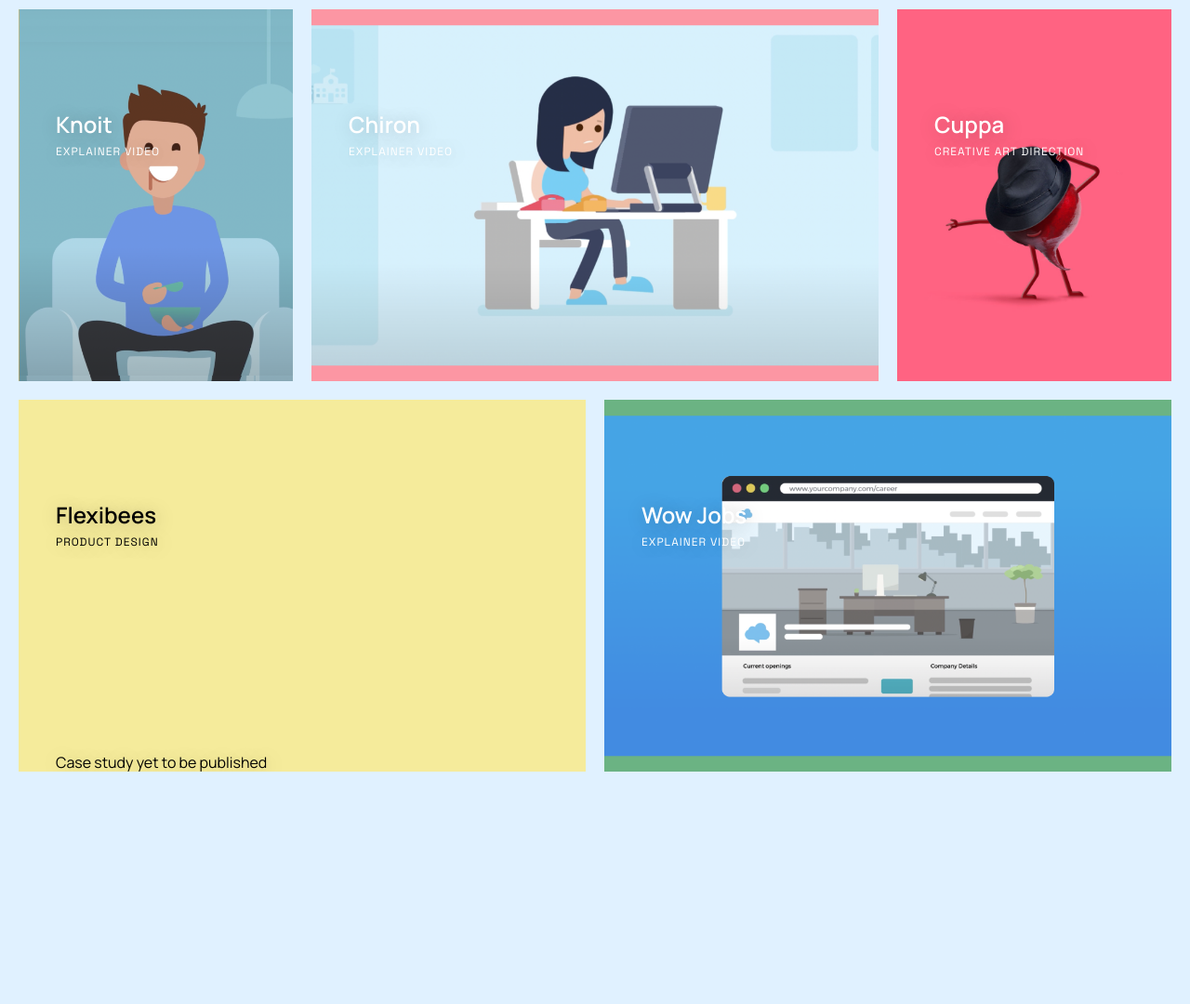
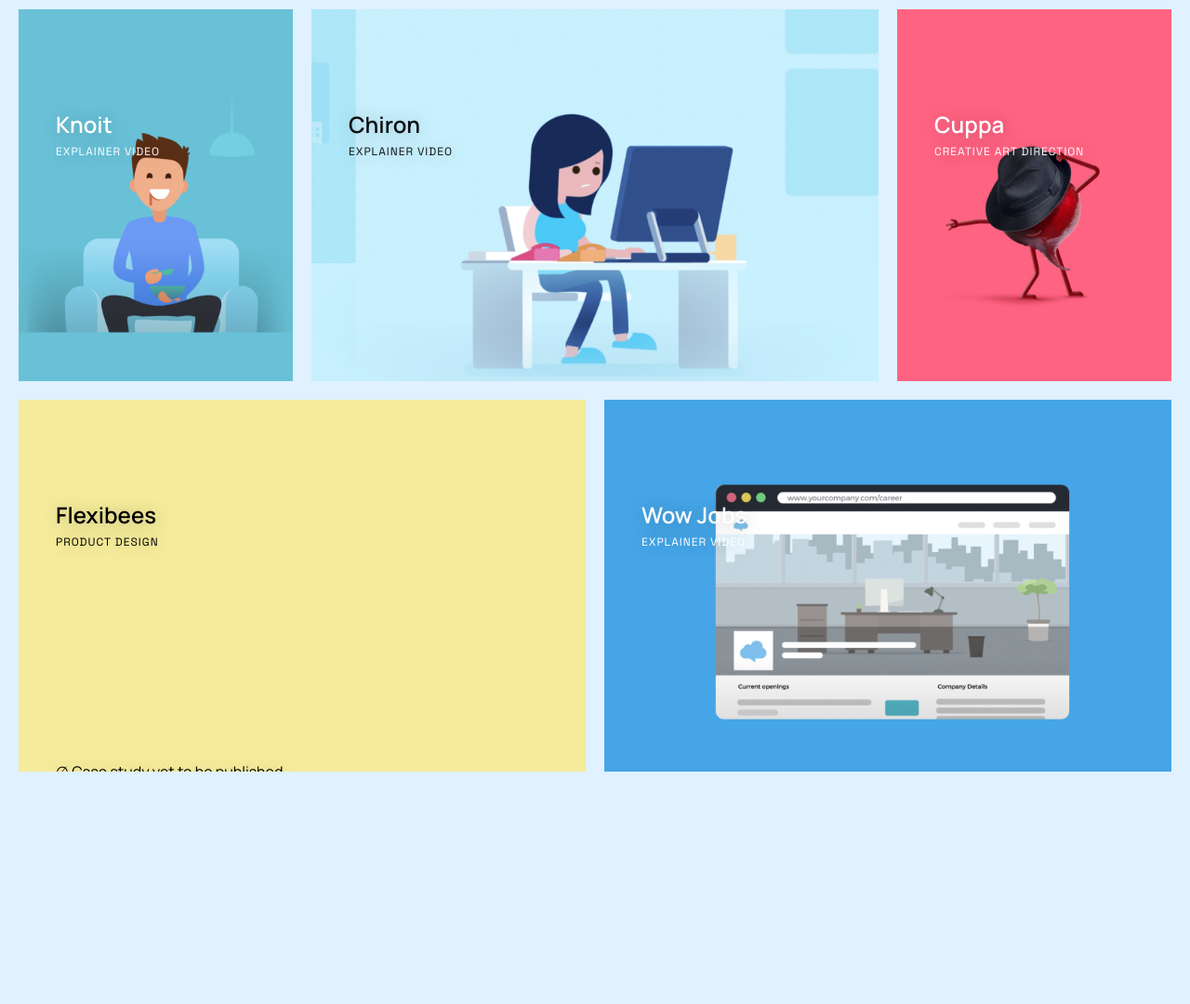
Before and after one commit to KrishnaAnandh/Kribbler.design, a PHP site: page /works.html in a window 1280 px wide. Shown: the part 1258-2338 px from the top of the page at 93% size. Run offline with PHP 8.4, Linux system fonts and the light colour scheme; some libraries are stand-ins or nearby versions.

Commit message:
fixes in works page

```diff
--- a/css/style.css
+++ b/css/style.css
@@ -2841,6 +2841,14 @@ a:hover::after{
   /* span でもセル何個か定義できる */
 }
 
+@media screen and (min-width: 480px) and (max-width: 760px) {
+  .page-works .works-list-1 {
+    -ms-grid-columns: 1fr 1fr;
+        grid-template-columns: 1fr 1fr;
+    grid-auto-rows: 400px;
+  }
+}
+
 @media screen and (max-width: 480px) {
   .page-works .works-list-1 {
     -ms-grid-columns: 1fr;
@@ -2866,6 +2874,16 @@ a:hover::after{
 .page-works .works-list-1 .work:hover img {
   -webkit-transform: translate(-50%, -50%) scale(1.1) rotate(1deg);
           transform: translate(-50%, -50%) scale(1.1) rotate(1deg);
+}
+
+.page-works .works-list-1 .work::after {
+  content: "";
+  position: absolute;
+  width: 100%;
+  height: 130px;
+  top: 0;
+  left: 0;
+  z-index: 1;
 }
 
 .page-works .works-list-1 .work .work-details {
@@ -2898,6 +2916,7 @@ a:hover::after{
 .page-works .works-list-1 .work .work-details p {
   color: inherit;
   letter-spacing: 0px;
+  margin: 0;
 }
 
 .page-works .works-list-1 .work .work-details .work-type {
@@ -2925,16 +2944,21 @@ a:hover::after{
   transition: inherit;
 }
 
+@media screen and (max-width: 760px) and (min-width: 480px) {
+  .page-works .works-list-1 .work {
+    grid-row: span 1;
+    grid-column: span 1;
+  }
+}
+
 .page-works .works-list-1 .work-1 {
   background: #09b0d4;
-  grid-row: span 2;
-  grid-column: span 2;
-}
-
-@media screen and (max-width: 480px) {
+}
+
+@media screen and (min-width: 760px) {
   .page-works .works-list-1 .work-1 {
-    grid-row: span 1;
-    grid-column: span 1;
+    grid-row: span 2;
+    grid-column: span 2;
   }
 }
 
@@ -2944,22 +2968,43 @@ a:hover::after{
 }
 
 .page-works .works-list-1 .work-2 {
-  background: #c1cc70;
-  grid-column: span 2;
+  background: linear-gradient(-45deg, #43c587, #6ad2b3);
+}
+
+@media screen and (min-width: 760px) {
+  .page-works .works-list-1 .work-2 {
+    grid-column: span 2;
+  }
+}
+
+.page-works .works-list-1 .work-2::after {
+  background: -webkit-gradient(linear, left bottom, left top, from(#0000), to(#55c7a3));
+  background: linear-gradient(0deg, #0000, #55c7a3);
 }
 
 .page-works .works-list-1 .work-3 {
-  background: #f35e7b;
-  grid-column: span 2;
+  background: #a897f3;
+}
+
+@media screen and (min-width: 760px) {
+  .page-works .works-list-1 .work-3 {
+    grid-column: span 2;
+  }
 }
 
 .page-works .works-list-1 .work-4 {
-  background: #f7c05b;
+  background: #69c1d7;
 }
 
 .page-works .works-list-1 .work-5 {
-  background: #fc96a3;
-  grid-column: span 2;
+  background: #c8f0fe;
+  color: #000e;
+}
+
+@media screen and (min-width: 760px) {
+  .page-works .works-list-1 .work-5 {
+    grid-column: span 2;
+  }
 }
 
 .page-works .works-list-1 .work-6 {
@@ -2968,13 +3013,23 @@ a:hover::after{
 
 .page-works .works-list-1 .work-7 {
   background: #F5EB9B;
-  grid-column: span 2;
   color: #000;
 }
 
+@media screen and (min-width: 760px) {
+  .page-works .works-list-1 .work-7 {
+    grid-column: span 2;
+  }
+}
+
 .page-works .works-list-1 .work-8 {
-  background: #6bb383;
-  grid-column: span 2;
+  background: #44a4e4;
+}
+
+@media screen and (min-width: 760px) {
+  .page-works .works-list-1 .work-8 {
+    grid-column: span 2;
+  }
 }
 
 .page-blogs .cover {
--- a/css/style.scss
+++ b/css/style.scss
@@ -2363,6 +2363,10 @@ a:hover::after{
         grid-gap: 20px;
         grid-template-rows: repeat(4, 400px);
         grid-template-columns: repeat(4, 1fr);
+        @media screen and (min-width:480px) and (max-width:760px){
+            grid-template-columns: 1fr 1fr;
+            grid-auto-rows: 400px;
+        }
         @media screen and (max-width:480px){
             grid-template-columns: 1fr;
             grid-auto-rows: 400px;
@@ -2384,6 +2388,16 @@ a:hover::after{
             &:hover img{
                 transform: translate(-50%, -50%) scale(1.1) rotate(1deg);
             }
+            &::after{
+                content: "";
+                position: absolute;
+                width: 100%;
+                height: 130px;
+                top: 0;
+                left: 0;
+                z-index: 1;
+                // background: #fff;
+            }
 
             .work-details{
                 position: absolute;
@@ -2406,6 +2420,7 @@ a:hover::after{
                 p{
                     color: inherit;
                     letter-spacing: 0px;
+                    margin: 0;
                 }
                 .work-type{
                     font-family: 'Space Grotesk';
@@ -2429,17 +2444,19 @@ a:hover::after{
                 z-index: 1;
                 transition: inherit;
             }
+            @media screen and (max-width:760px) and (min-width:480px){
+                grid-row: span 1;
+                grid-column: span 1;
+            }
         }
 
         /* span でもセル何個か定義できる */
         .work-1 {
             background: #09b0d4;
+
+            @media screen and (min-width:760px){
                 grid-row: span 2;
                 grid-column: span 2;
-
-            @media screen and (max-width:480px){
-                grid-row: span 1;
-                grid-column: span 1;
             }
 
             img{
@@ -2448,31 +2465,46 @@ a:hover::after{
             }
         }
         .work-2 {
-            background: #c1cc70;
+            background: linear-gradient(-45deg, #43c587, #6ad2b3);
+
+            @media screen and (min-width:760px){
                 grid-column: span 2;
             }
+            &::after{
+                background: linear-gradient(0deg, #0000, #55c7a3)
+            }
+        }
         .work-3 {
-            background: #f35e7b;
+            background: #a897f3;
+            @media screen and (min-width:760px){
                 grid-column: span 2;
             }
+        }
         .work-4 {
-            background: #f7c05b;
+            background: #69c1d7;
         }
         .work-5 {
-            background: #fc96a3;
+            background: #c8f0fe;
+            color: #000e;
+            @media screen and (min-width:760px){
                 grid-column: span 2;
+            }
         }
         .work-6 {
             background: #FF6382;
         }
         .work-7 {
             background: #F5EB9B;
+            color: #000;
+            @media screen and (min-width:760px){
                 grid-column: span 2;
-            color: #000;
+            }
         }
         .work-8 {
-            background: #6bb383;
+            background: #44a4e4;
+            @media screen and (min-width:760px){
                 grid-column: span 2;
+            }
         }
 
 
--- a/works.html
+++ b/works.html
@@ -54,13 +54,13 @@
                         <div><h5 class="work-name">Foodmates</h5>
                         <p class="work-type">Product Design</p></div>
                     </div>
-                    <img class="img-1" src="img/works-thumbnail-foodamates.jpg"/>
+                    <img class="img-1" src="img/works-thumbnail-foodmates.png"/>
                 </a>
                 <a class="work work-3">
                     <div class="work-details lyr-mid">
                         <div><h5 class="work-name">Cards 5</h5>
                         <p class="work-type">Game Developement</p></div>
-                        <p class="work-status">Case study yet to be published</p>
+                        <p class="work-status">∅ Case study yet to be published</p>
                     </div>
                     <img class="img-1" src="img/works-thumbnail-cards5.png"/>
                 </a>
@@ -89,7 +89,7 @@
                     <div class="work-details lyr-mid">
                         <div><h5 class="work-name">Flexibees</h5>
                         <p class="work-type">Product Design</p></div>
-                        <p class="work-status">Case study yet to be published</p>
+                        <p class="work-status">∅ Case study yet to be published</p>
                     </div>
                     <img class="img-1" src=""/>
                 </a>
```
Also changed, not shown: img/cards5-thumbnail-chiron.png (added), img/works-thumbnail-cards5.png, img/works-thumbnail-chiron.png, img/works-thumbnail-foodamates.jpg (deleted), img/works-thumbnail-foodmates.png (added), img/works-thumbnail-knoit.png, img/works-thumbnail-unibook.png (added), img/works-thumbnail-wow-jobs.png, 2 other files. Lines whose indentation alone changed are shown as unchanged.
